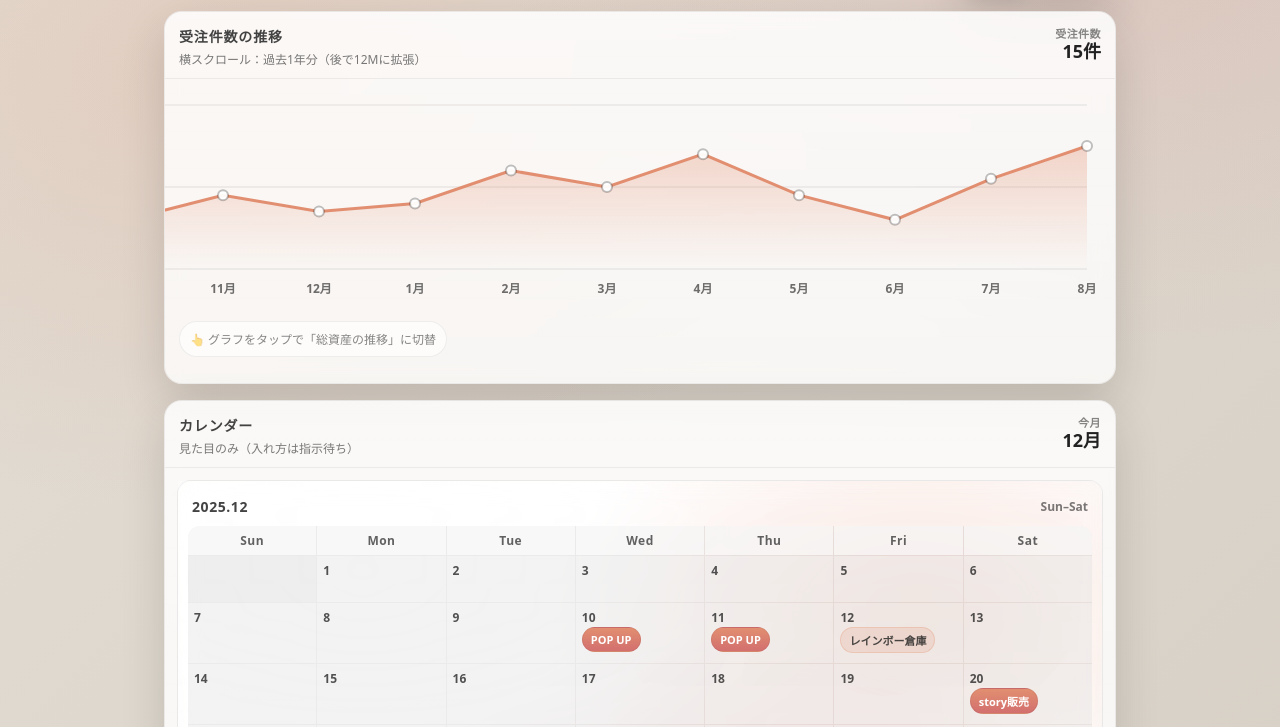
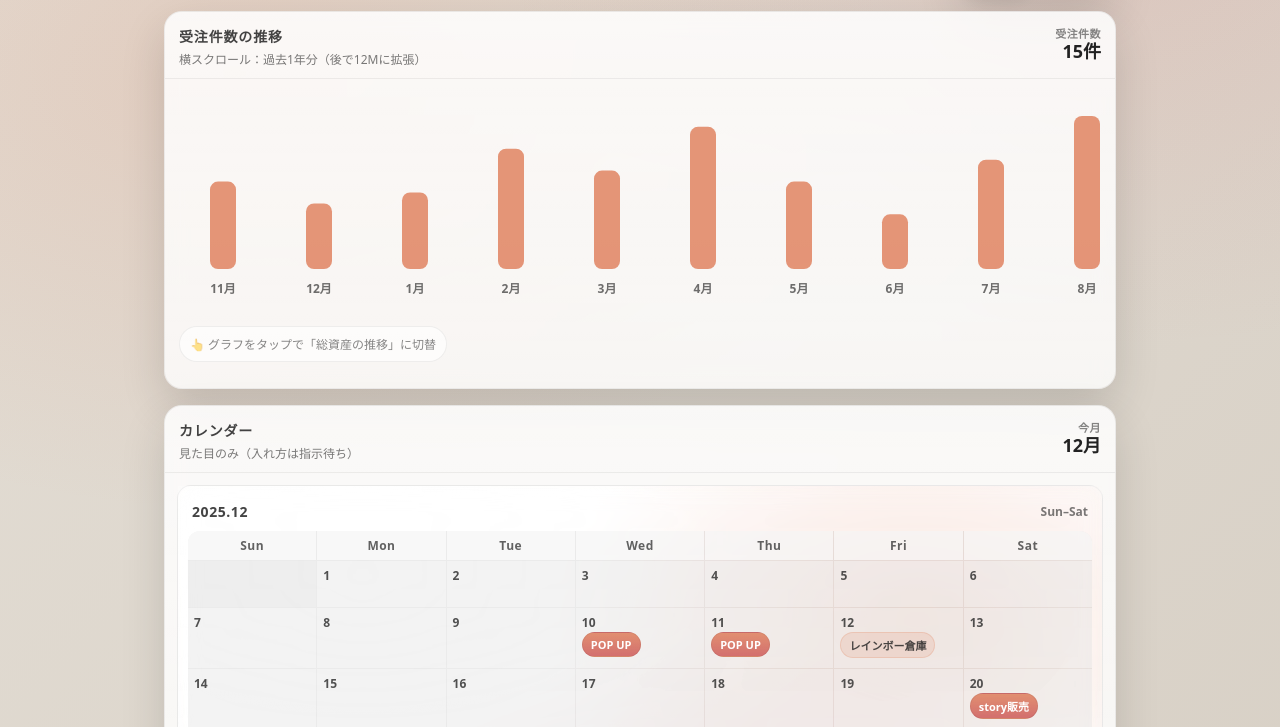
Before and after one commit to raiki-202/handmade-pos-demo, a plain HTML site: page index.html in a window 1280 px wide. Shown: the part 68-795 px from the top of the page. Drawn offline with Linux system fonts and the light colour scheme.

Commit message:
Update index.html

```diff
--- a/index.html
+++ b/index.html
@@ -47,6 +47,28 @@
       padding: max(14px, env(safe-area-inset-top)) 14px max(18px, env(safe-area-inset-bottom));
       max-width: var(--maxw);
       margin: 0 auto;
+    }
+
+        /* chart: 縦スクロールは無効、横だけ */
+    .chartScroller{
+    overflow-x:auto;
+    overflow-y:hidden;
+    }
+
+    /* タップ切替の回転アニメ */
+    #card-chart.flip{
+    animation: flipSpin .55s ease;
+    transform-origin: center;
+    }
+    @keyframes flipSpin{
+    0%   { transform: rotateY(0deg); }
+    50%  { transform: rotateY(90deg); }
+    100% { transform: rotateY(180deg); }
+    }
+
+    /* motionが苦手な人向け */
+    @media (prefers-reduced-motion: reduce){
+    #card-chart.flip{ animation: none; }
     }
 
     /* top switch */
@@ -512,9 +534,9 @@
       });
     });
 
-    /* ===== 1) 折れ線グラフ（ダミー） ===== */
+    /* ===== 1) 棒グラフ（横スクロール / 縦軸は表示中範囲で可変） ===== */
     const chartMount = document.getElementById("chartMount");
-    const chartScroller = document.querySelector(".chartScroller"); // ← 追加
+    const chartScroller = document.querySelector(".chartScroller");
     const chartTitle = document.getElementById("chartTitle");
     const metricLabel = document.getElementById("metricLabel");
     const metricValue = document.getElementById("metricValue");
@@ -524,100 +546,115 @@
     const assets = [80000, 120000, 150000, 180000, 210000, 190000, 240000, 260000, 300000, 280000, 320000, 360000];
 
     let mode = "orders";
+    let rafScroll = 0;
 
-    function niceMax(v, step){
-      const m = Math.max(step, v);
-      return Math.ceil(m / step) * step;
-    }
     function formatJPY(n){
     return "¥" + Math.round(n).toLocaleString("ja-JP");
     }
+    function clamp(n,a,b){ return Math.max(a, Math.min(b,n)); }
 
-function renderChart(){
+    function getVisibleRange({ padL, xStep, N }){
+    const sl = chartScroller.scrollLeft;
+    const vw = chartScroller.clientWidth;
+    const start = Math.floor((sl - padL) / xStep);
+    const end   = Math.ceil(((sl + vw) - padL) / xStep);
+    return [clamp(start,0,N-1), clamp(end,0,N-1)];
+    }
+
+    function computeScale(series, i0, i1, isOrders){
+    const slice = series.slice(i0, i1 + 1);
+    let minV = Math.min(...slice);
+    let maxV = Math.max(...slice);
+    if(minV === maxV){
+        minV -= isOrders ? 1 : 20000;
+        maxV += isOrders ? 1 : 20000;
+    }
+    const range = maxV - minV;
+    const pad = range * 0.12;
+    let minS = minV - pad;
+    let maxS = maxV + pad;
+    if(isOrders){
+        minS = Math.max(0, Math.floor(minS));
+        maxS = Math.ceil(maxS);
+    }else{
+        minS = Math.floor(minS / 10000) * 10000;
+        maxS = Math.ceil(maxS / 10000) * 10000;
+    }
+    return { minS, maxS };
+    }
+
+    function labelFor(v,isOrders){
+    return isOrders ? Math.round(v) : `${Math.round(v/10000)}万`;
+    }
+
+    function renderChart({ keepScroll=true } = {}){
     const isOrders = mode==="orders";
     const series = isOrders ? orders : assets;
 
-  const unitStep = isOrders ? 10 : 100000;
-  const max = niceMax(Math.max(...series), unitStep);
+    const N = series.length;
+    const xStep = 96;
+    const W = 42 + 16 + xStep*(N-1);
+    const H = 220;
 
-  const latest = series[series.length - 1];
+    const padL=42, padR=16, padT=14, padB=42;
+    const innerH = H - padT - padB;
+
+    chartMount.style.width = `${W}px`;
+    const prevSL = chartScroller.scrollLeft;
+
+    const [i0,i1] = getVisibleRange({ padL, xStep, N });
+    const { minS, maxS } = computeScale(series,i0,i1,isOrders);
+
+    const latest = series[N-1];
     chartTitle.textContent = isOrders ? "受注件数の推移" : "総資産の推移";
     metricLabel.textContent = isOrders ? "受注件数" : "総資産";
     metricValue.textContent = isOrders ? `${latest}件` : formatJPY(latest);
 
-  const N = series.length;        // ← 12ヶ月ぜんぶ描画
-  const xStep = 96;               // ← ここで「4ヶ月の見え具合」を調整（iPhone向け）
-  const W = 42 + 16 + xStep*(N-1);
-  const H = 220;
+    const denom = (maxS - minS) || 1;
+    const yToPx = v => padT + (1 - (v - minS) / denom) * innerH;
 
-  const padL = 42, padR = 16, padT = 14, padB = 42;
-  const innerW = W - padL - padR;
-  const innerH = H - padT - padB;
-
-  // 右端まで横スクロールできるように、描画領域(div)の幅も合わせる
-  chartMount.style.width = `${W}px`;
-
-  const pts = series.map((y, i)=>{
-    const x = padL + i * xStep;
-    const yNorm = (y / max);
-    const py = padT + (1 - yNorm) * innerH;
-    return {x, y: py, v: y};
-  });
-
-  const path = pts.map((p,i)=> (i===0?`M ${p.x},${p.y}`:`L ${p.x},${p.y}`)).join(" ");
-
-  const gridYs = [0, max/2, max].map(v=>{
-    const yNorm = v / max;
-    return padT + (1 - yNorm) * innerH;
-  });
-
-  const labelFor = (v)=> {
-    if(isOrders) return `${v}`;
-    return `${Math.round(v/10000)}万`;
-  };
+    const barW = 26;
 
     chartMount.innerHTML = `
-    <svg width="${W}" height="${H}" viewBox="0 0 ${W} ${H}" style="display:block; border-radius:14px;">
-      <defs>
-        <linearGradient id="g1" x1="0" y1="0" x2="0" y2="1">
-          <stop offset="0%" stop-color="rgba(225,138,106,.32)"></stop>
-          <stop offset="100%" stop-color="rgba(225,138,106,0)"></stop>
-        </linearGradient>
-      </defs>
-
-      ${gridYs.map((y,idx)=>`
-        <line x1="${padL}" y1="${y}" x2="${W-padR}" y2="${y}" stroke="rgba(0,0,0,.10)" stroke-width="1" />
-        <text x="${padL-8}" y="${y+4}" text-anchor="end" font-size="11" fill="rgba(34,34,34,.55)" font-weight="900">
-          ${labelFor(idx===0?0:(idx===1?max/2:max))}
-        </text>
-      `).join("")}
-
-      <path d="${path} L ${pts[pts.length-1].x},${padT+innerH} L ${pts[0].x},${padT+innerH} Z" fill="url(#g1)"></path>
-      <path d="${path}" fill="none" stroke="rgba(225,138,106,.95)" stroke-width="3" stroke-linecap="round"></path>
-
-      ${pts.map(p=>`
-        <circle cx="${p.x}" cy="${p.y}" r="5" fill="rgba(255,255,255,.95)" stroke="rgba(34,34,34,.28)" stroke-width="2"></circle>
-      `).join("")}
+        <svg width="${W}" height="${H}">
+        ${series.map((v,i)=>{
+            const x = padL + i*xStep;
+            const y = yToPx(v);
+            const h = yToPx(minS) - y;
+            return `<rect x="${x-barW/2}" y="${y}" width="${barW}" height="${h}"
+            rx="8" fill="rgba(225,138,106,.9)"></rect>`;
+        }).join("")}
 
         ${months.map((m,i)=>`
-        <text x="${padL + i*xStep}" y="${H-18}" text-anchor="middle" font-size="12"
-              fill="rgba(34,34,34,.65)" font-weight="900">${m}</text>
+            <text x="${padL+i*xStep}" y="${H-18}" text-anchor="middle"
+            font-size="12" fill="rgba(34,34,34,.65)" font-weight="900">${m}</text>
         `).join("")}
         </svg>
     `;
 
-  // ✅ 初期表示を「最新(右端)」にする
-  requestAnimationFrame(()=>{
-    chartScroller.scrollLeft = chartScroller.scrollWidth;
-  });
+    chartScroller.scrollLeft = keepScroll ? prevSL : chartScroller.scrollWidth;
     }
 
-    document.getElementById("card-chart").addEventListener("click", ()=>{
-      mode = (mode==="orders") ? "assets" : "orders";
-      renderChart();
+    chartScroller.addEventListener("scroll", ()=>{
+    if(rafScroll) return;
+    rafScroll = requestAnimationFrame(()=>{
+        rafScroll=0;
+        renderChart({ keepScroll:true });
+    });
     });
 
-    renderChart();
+    const cardChart = document.getElementById("card-chart");
+    cardChart.addEventListener("click", ()=>{
+    cardChart.classList.add("flip");
+    setTimeout(()=>{
+        mode = mode==="orders" ? "assets" : "orders";
+        renderChart({ keepScroll:true });
+    },260);
+    setTimeout(()=>cardChart.classList.remove("flip"),560);
+    });
+
+    renderChart({ keepScroll:false });
+
 
     /* ===== 2) カレンダー（見た目） ===== */
     const calMonthLabel = document.getElementById("calMonthLabel");
```
Lines whose indentation alone changed are shown as unchanged.
